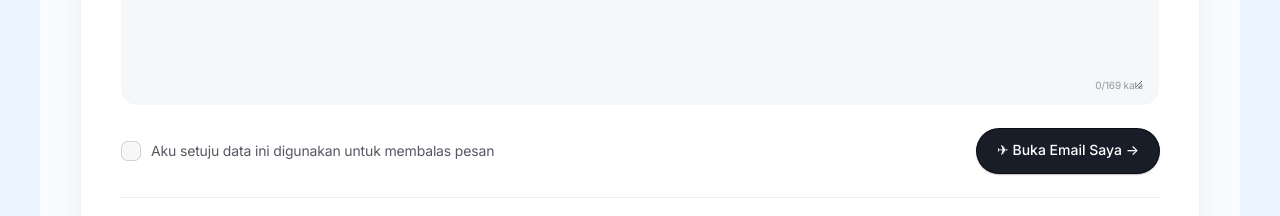
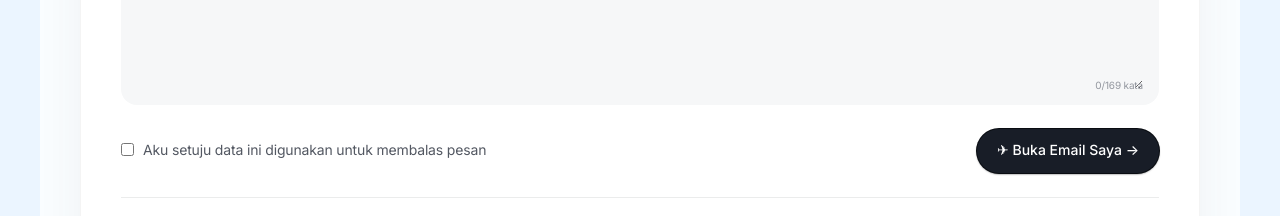
Before and after one commit to LionerHakim/JRHs, a React (Vite) app: page / in a window 1280 px wide. Shown: the part 5320-5536 px from the top of the page. Built offline with nearby package versions, Linux system fonts and the light colour scheme.

Commit message:
Tighten contact email validation and simplify privacy UI (#39)
* strictly validate allowed contact email providers and simplify privacy UI

* restore simple contact privacy styling

```diff
--- a/src/index.css
+++ b/src/index.css
@@ -1406,77 +1406,16 @@ img { display: block; max-width: 100%; }
 }
 
 .contact-privacy {
-  position: relative;
-  display: inline-flex;
+  display: flex;
   align-items: flex-start;
-  gap: 10px;
-  max-width: 520px;
+  gap: 9px;
   color: var(--graphite);
   font-size: var(--text-body-sm);
-  line-height: 1.45;
-  cursor: pointer;
 }
 
 .contact-privacy input {
-  position: absolute;
-  width: 1px;
-  height: 1px;
-  margin: -1px;
-  padding: 0;
-  overflow: hidden;
-  clip: rect(0 0 0 0);
-  white-space: nowrap;
-  border: 0;
-}
-
-.contact-checkmark {
-  width: 20px;
-  height: 20px;
-  flex: 0 0 20px;
-  display: grid;
-  place-items: center;
-  margin-top: 1px;
-  border: 1px solid rgba(10,13,18,.16);
-  border-radius: 7px;
-  background: var(--mist);
-  color: transparent;
-  box-shadow: inset 0 0 0 1px rgba(255,255,255,.7);
-  transition: background-color 180ms var(--ease), border-color 180ms var(--ease), color 180ms var(--ease), transform 180ms var(--ease);
-}
-
-.contact-checkmark span {
-  font-size: 13px;
-  font-weight: 600;
-  line-height: 1;
-}
-
-.contact-privacy input:checked + .contact-checkmark {
-  border-color: var(--charcoal);
-  background: var(--charcoal);
-  color: var(--paper);
-}
-
-.contact-privacy input:focus-visible + .contact-checkmark {
-  outline: 2px solid rgba(0,105,224,.28);
-  outline-offset: 3px;
-}
-
-.contact-privacy:hover .contact-checkmark {
-  transform: translateY(-1px);
-  background: var(--paper);
-}
-
-.contact-privacy:hover input:checked + .contact-checkmark {
-  background: var(--ink);
-}
-
-.contact-privacy.is-invalid .contact-checkmark {
-  border-color: rgba(111,63,43,.55);
-  background: var(--peach);
-}
-
-.contact-privacy-copy {
-  padding-top: 1px;
+  margin: 2px 0 0;
+  accent-color: var(--blue-strong);
 }
 
 .contact-submit button {
--- a/src/main.tsx
+++ b/src/main.tsx
@@ -453,7 +453,7 @@ ${name.trim()}`)
                     const match = normalized.match(/^([^\s@]+)@([^\s@]+)$/)
                     const allowedDomains = ['gmail.com', 'googlemail.com', 'outlook.com', 'hotmail.com', 'live.com', 'msn.com', 'yahoo.com', 'ymail.com', 'icloud.com', 'me.com', 'mac.com', 'proton.me', 'protonmail.com', 'pm.me']
                     return !match || !allowedDomains.includes(match[2])
-                  })()} placeholder="email kamu" autoComplete="email" inputMode="email" />
+                  })()} pattern="[A-Za-z0-9._%+-]+@(gmail\.com|googlemail\.com|outlook\.com|hotmail\.com|live\.com|msn\.com|yahoo\.com|ymail\.com|icloud\.com|me\.com|mac\.com|proton\.me|protonmail\.com|pm\.me)" title="Gunakan email Gmail, Outlook, Yahoo, iCloud, atau Proton." placeholder="email kamu" autoComplete="email" inputMode="email" />
                 </label>
                 <label className="contact-field contact-topic">
                   <span className="contact-icon" aria-hidden="true"><svg viewBox="0 0 24 24"><path d="M5 7h14M5 12h14M5 17h9" /></svg></span>
@@ -476,10 +476,9 @@ ${name.trim()}`)
               {contactStatus ? <p className="contact-feedback is-success" role="status">{contactStatus}<span>Aplikasi email kamu akan terbuka. Tinggal cek pesannya, lalu klik Kirim.</span></p> : null}
 
               <div className="contact-submit">
-                <label className={`contact-privacy${touched.privacy && !privacy ? ' is-invalid' : ''}`}>
+                <label className="contact-privacy">
                   <input type="checkbox" required checked={privacy} onChange={(event) => setPrivacy(event.target.checked)} onBlur={() => setTouched((current) => ({ ...current, privacy: true }))} aria-invalid={touched.privacy && !privacy} />
-                  <span className="contact-checkmark" aria-hidden="true"><span>✓</span></span>
-                  <span className="contact-privacy-copy">Aku setuju data ini digunakan untuk membalas pesan</span>
+                  <span>Aku setuju data ini digunakan untuk membalas pesan</span>
                 </label>
                 <button type="submit">✈ <span>Buka Email Saya</span> <span aria-hidden="true">→</span></button>
               </div>
```
